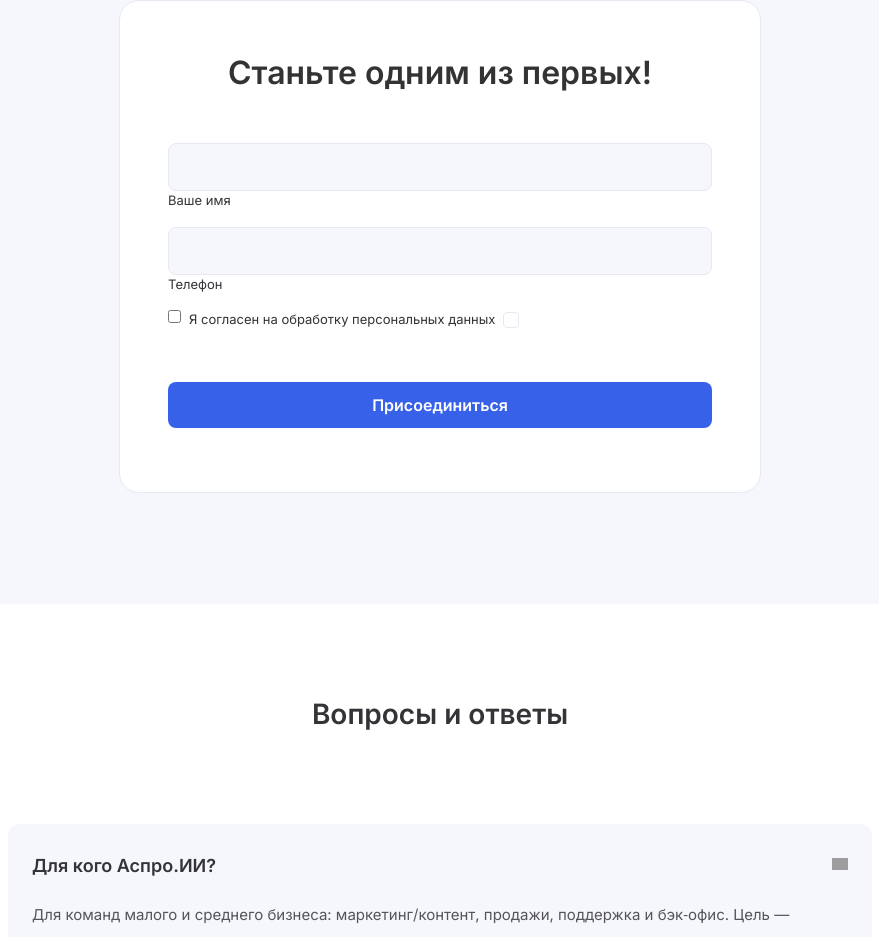
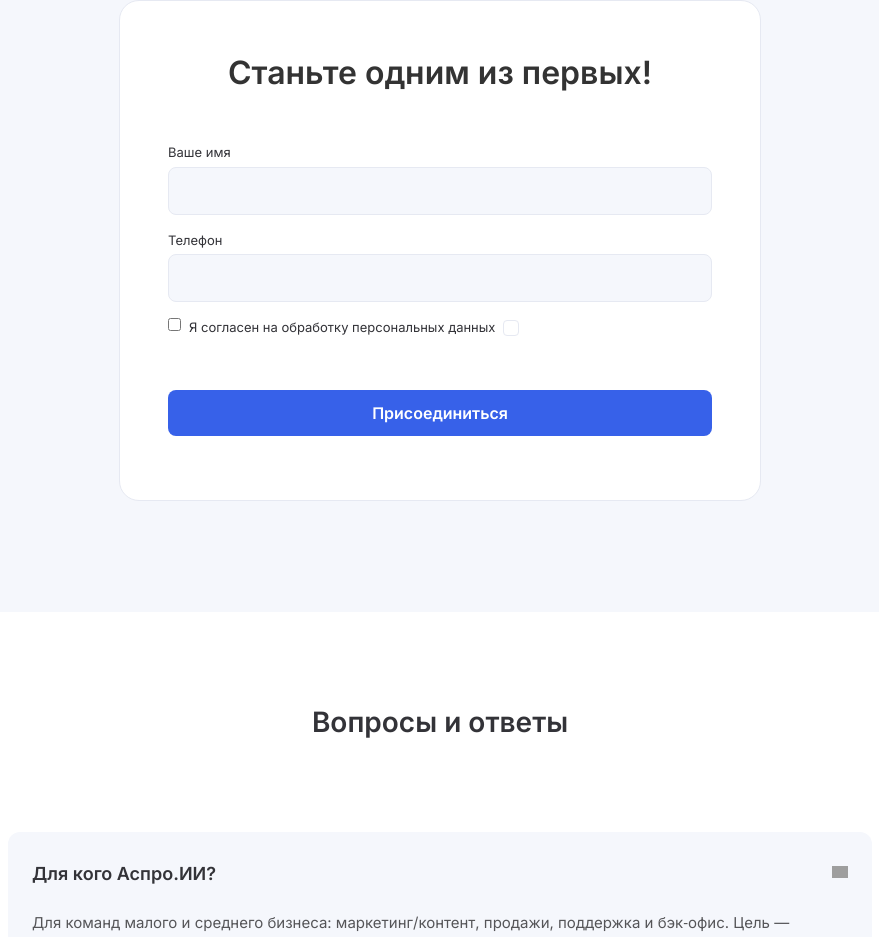
Before and after one commit to igor786/igma-pixel-magic-2, a React (Vite) app: page / in a window 1280 px wide. Shown: the part 5491-6428 px from the top of the page, without its empty margins (200-1079 px from the left). Built offline with nearby package versions, Linux system fonts and the light colour scheme; grey boxes are pictures that could not be loaded.

Commit message:
Move labels above inputs
Moved the labels above the input fields in the "Become one of the first!" form.
-edited src/components/ContactFormNew.tsx

```diff
--- a/src/components/ContactFormNew.tsx
+++ b/src/components/ContactFormNew.tsx
@@ -65,6 +65,9 @@ export const ContactFormNew: React.FC = () => {
 
           <div className="leadforms-row">
             <div className="form__input--fragment form__input-group form__input-group--text ">
+              <label className="leadforms-label form__label" htmlFor="leadforms_contact_name">
+                Ваше имя
+              </label>
               <input
                 type="text"
                 required
@@ -72,14 +75,14 @@ export const ContactFormNew: React.FC = () => {
                 name="contact_name"
                 className="leadforms-input form__control"
               />
-              <label className="leadforms-label form__label" htmlFor="leadforms_contact_name">
-                Ваше имя
-              </label>
             </div>
           </div>
 
           <div className="leadforms-row">
             <div className="form__input--fragment form__input-group form__input-group--text ">
+              <label className="leadforms-label form__label" htmlFor="leadforms_contact_phone">
+                Телефон
+              </label>
               <input
                 type="text"
                 required
@@ -87,9 +90,6 @@ export const ContactFormNew: React.FC = () => {
                 name="contact_phone"
                 className="leadforms-input form__control"
               />
-              <label className="leadforms-label form__label" htmlFor="leadforms_contact_phone">
-                Телефон
-              </label>
             </div>
           </div>
 
```
